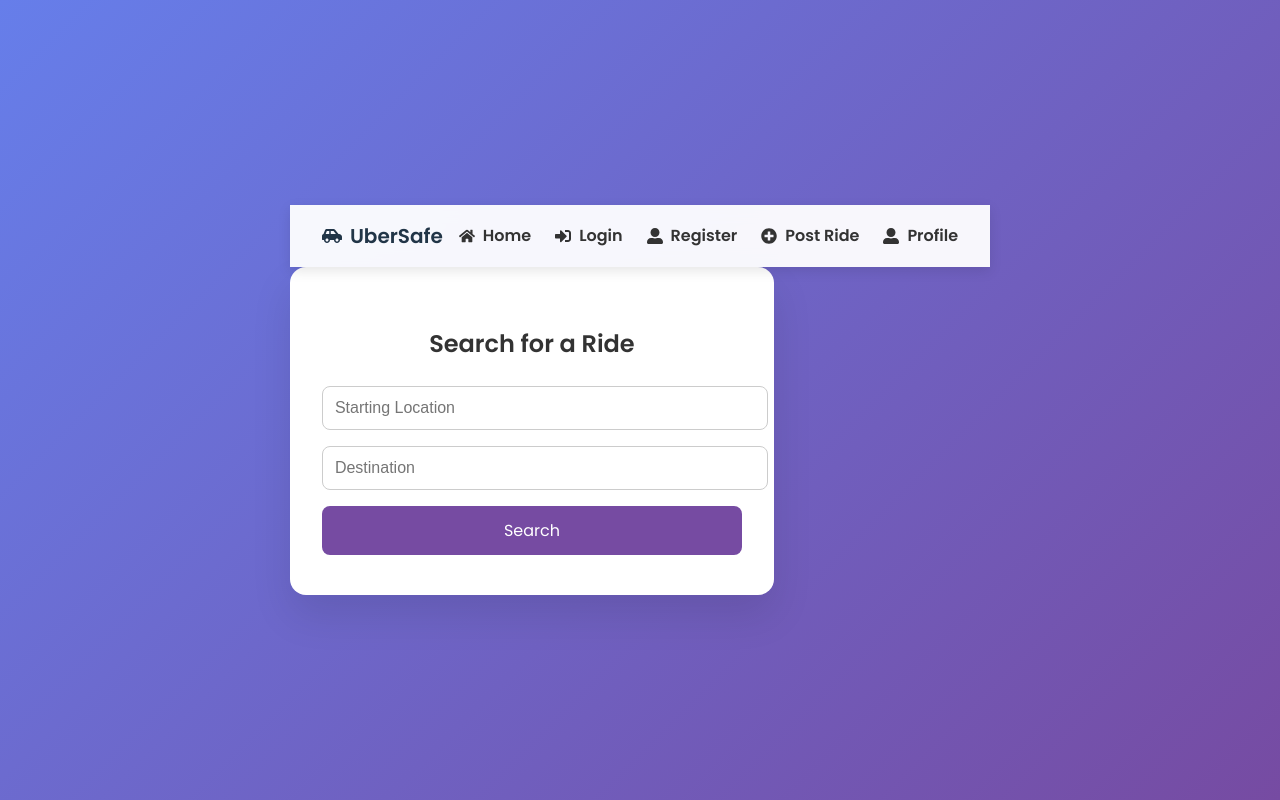
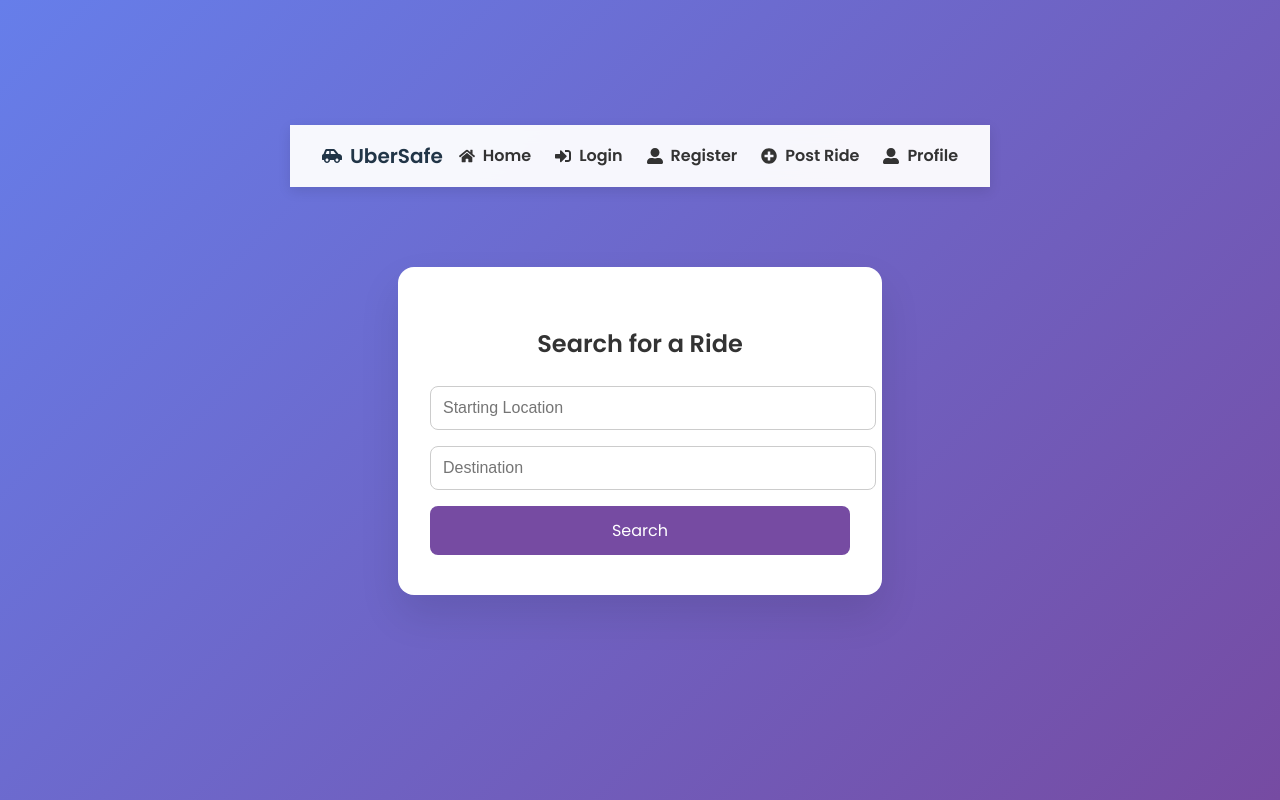
Before and after one commit to jimmy-oss/ubersafe, a React (Vite) app: page /search in a window 1280 px wide. Built offline with nearby package versions, Linux system fonts and the light colour scheme.

Commit message:
styling the form container

```diff
--- a/src/style.css
+++ b/src/style.css
@@ -19,6 +19,7 @@ body {
   box-shadow: 0 20px 40px rgba(0, 0, 0, 0.1);
   width: 100%;
   max-width: 420px;
+  margin: 5rem auto; /* instead of relying on flex-center in body */
   animation: fadeIn 0.4s ease;
 }
 
```
